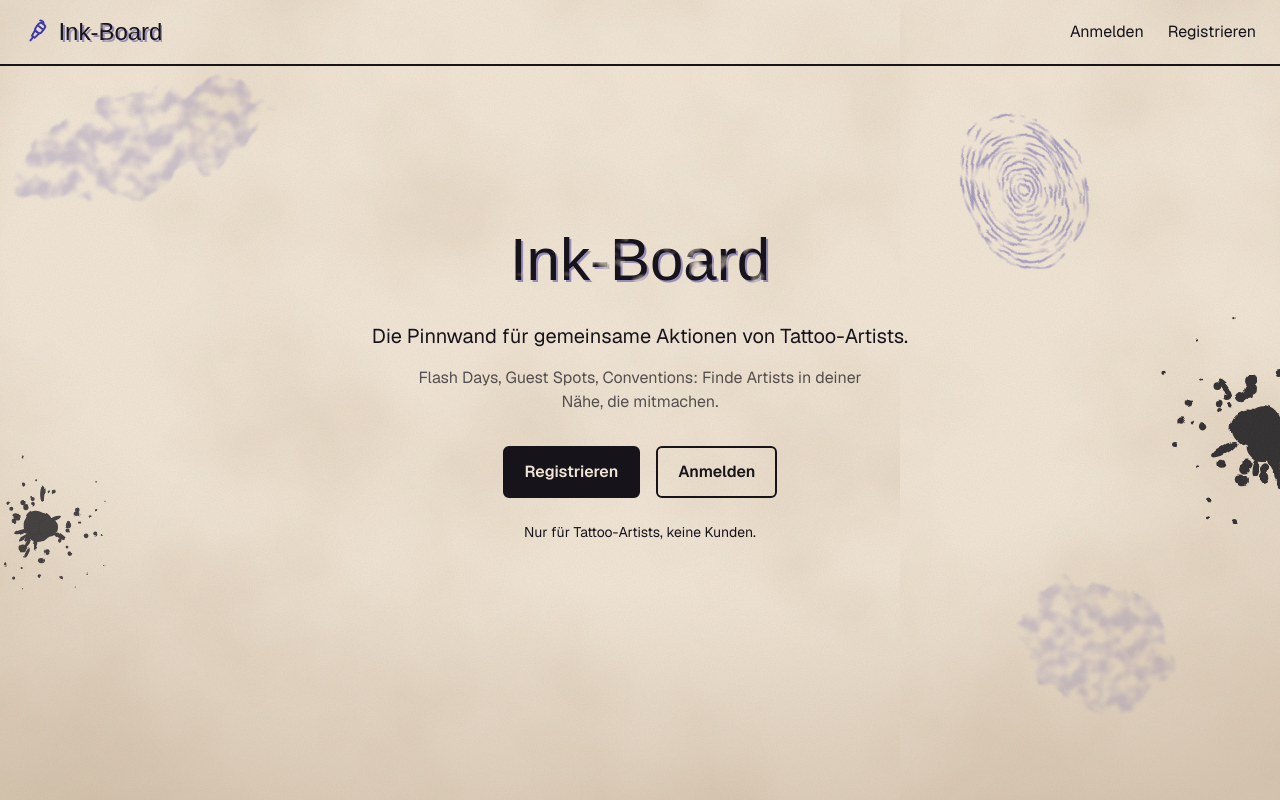
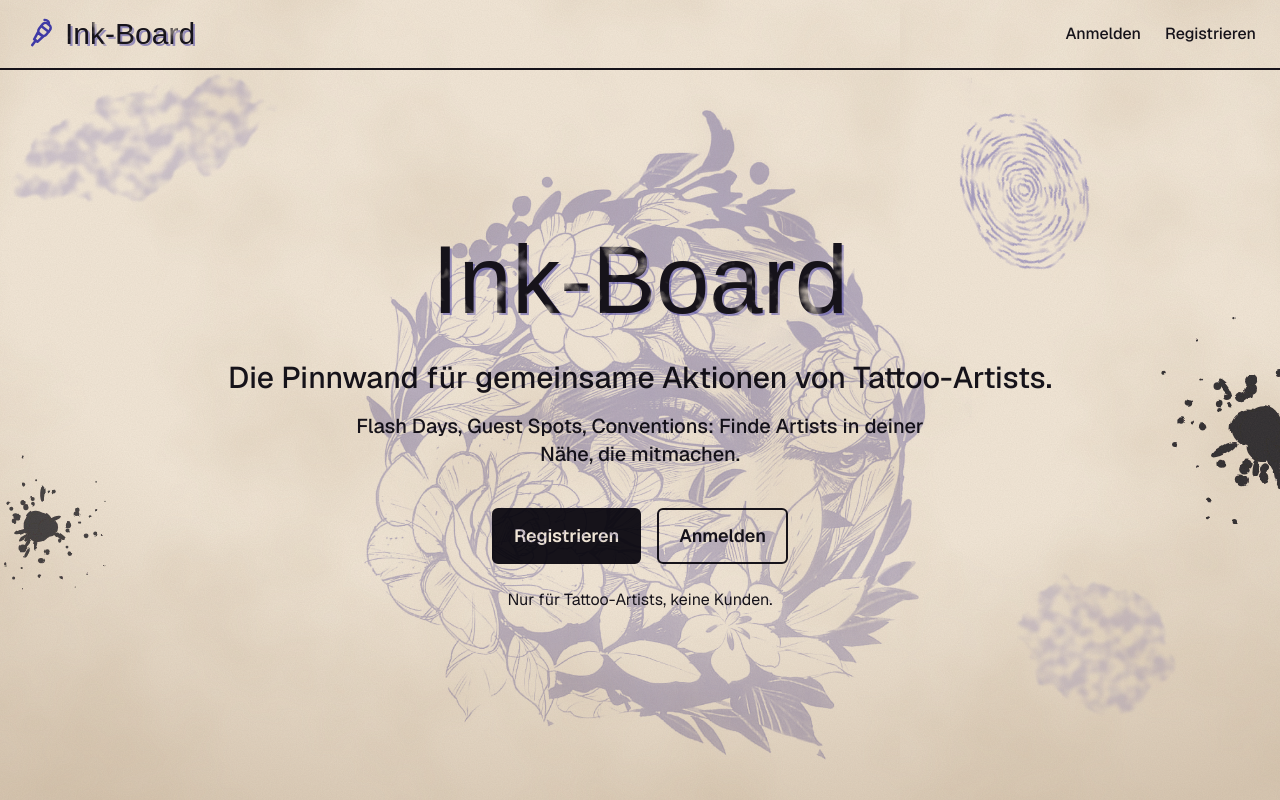
Before and after one commit to LeoWu1401/abschlussprojekt, a Next.js app: page / in a window 1280 px wide. Built offline with nearby package versions, Linux system fonts and the light colour scheme; no server answers; a web font is replaced by a local one.

Commit message:
Added own stencil drawing and polished the  landing page

```diff
--- a/app/components/Nav.tsx
+++ b/app/components/Nav.tsx
@@ -24,11 +24,11 @@ export default function Nav({ user }: NavProps) {
 
   return (
     <nav className="flex flex-wrap items-center justify-between gap-x-8 gap-y-2 border-b-2 px-6 py-4">
-      <Link href="/" className="logo">
+      <Link href="/" className="logo text-3xl">
         <span className="icon icon-machine" aria-hidden="true" />
         Ink-Board
       </Link>
-      <div className="flex flex-wrap items-center gap-x-6 gap-y-1">
+      <div className="flex flex-wrap items-center gap-x-6 gap-y-1 font-medium">
         {links.map((link) => (
           <Link
             key={link.href}
--- a/app/page.tsx
+++ b/app/page.tsx
@@ -9,16 +9,17 @@ export default async function HomePage() {
   }
 
   return (
-    <div className="flex min-h-[70vh] flex-col items-center justify-center text-center">
-      <h1 className="text-6xl">Ink-Board</h1>
-      <p className="mt-6 text-xl">
+    <div className="relative flex min-h-[78vh] flex-col items-center justify-center text-center">
+      <div className="stencil-art -inset-y-8" aria-hidden="true" />
+      <h1 className="text-6xl md:text-8xl">Ink-Board</h1>
+      <p className="mt-6 text-xl font-medium md:text-3xl">
         Die Pinnwand für gemeinsame Aktionen von Tattoo-Artists.
       </p>
-      <p className="mx-auto mt-4 max-w-md opacity-70">
+      <p className="mx-auto mt-4 max-w-xl font-medium md:text-xl">
         Flash Days, Guest Spots, Conventions: Finde Artists in deiner Nähe, die
         mitmachen.
       </p>
-      <div className="mt-8 flex justify-center gap-4">
+      <div className="mt-10 flex justify-center gap-4 md:text-lg">
         <Link href="/register" className="btn-primary">
           Registrieren
         </Link>
@@ -26,7 +27,9 @@ export default async function HomePage() {
           Anmelden
         </Link>
       </div>
-      <p className="mt-6 text-sm">Nur für Tattoo-Artists, keine Kunden.</p>
+      <p className="mt-6 text-sm md:text-base">
+        Nur für Tattoo-Artists, keine Kunden.
+      </p>
     </div>
   );
 }
```
Also changed, not shown: public/images/stencil.jpg (added).
